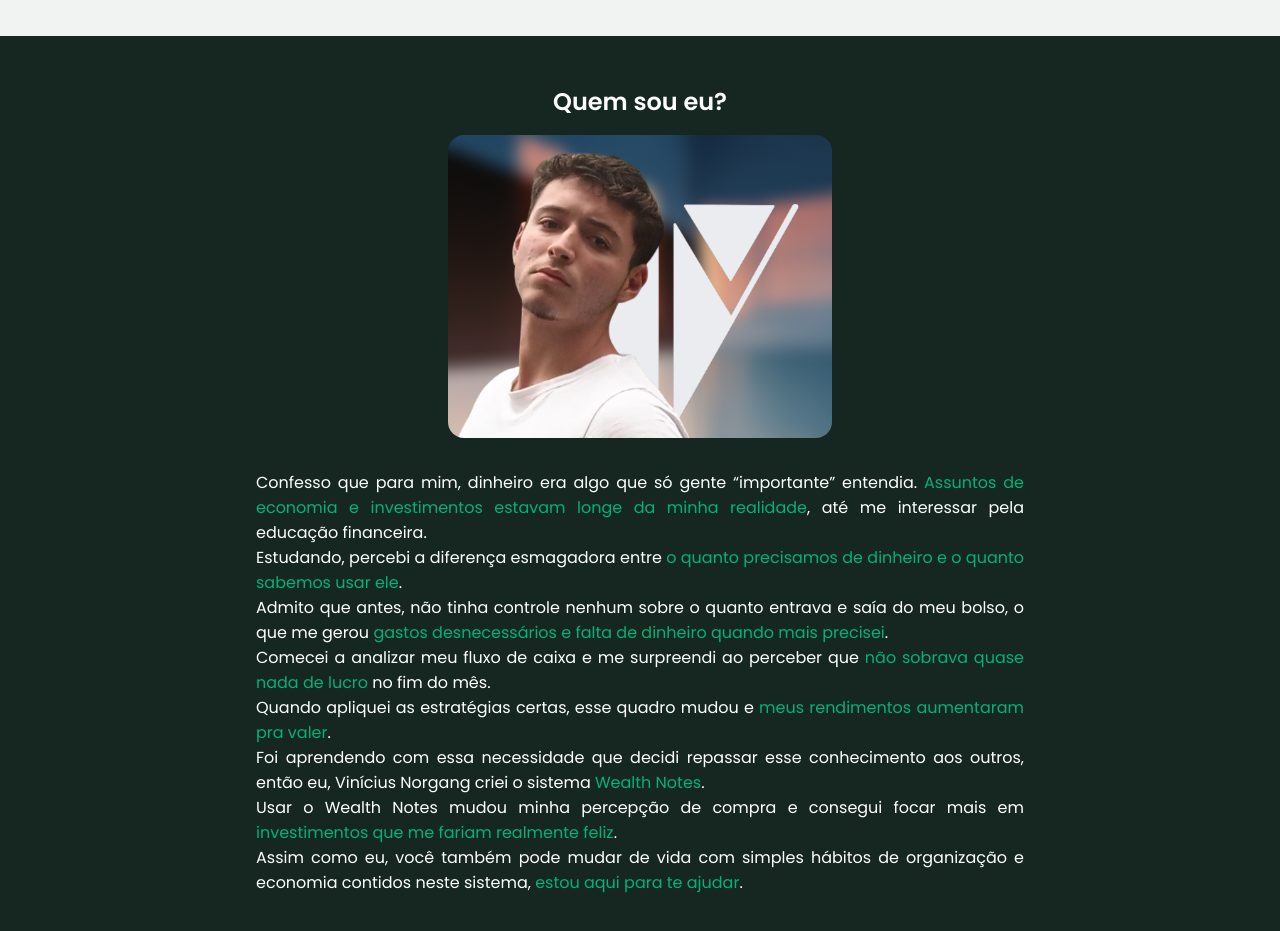
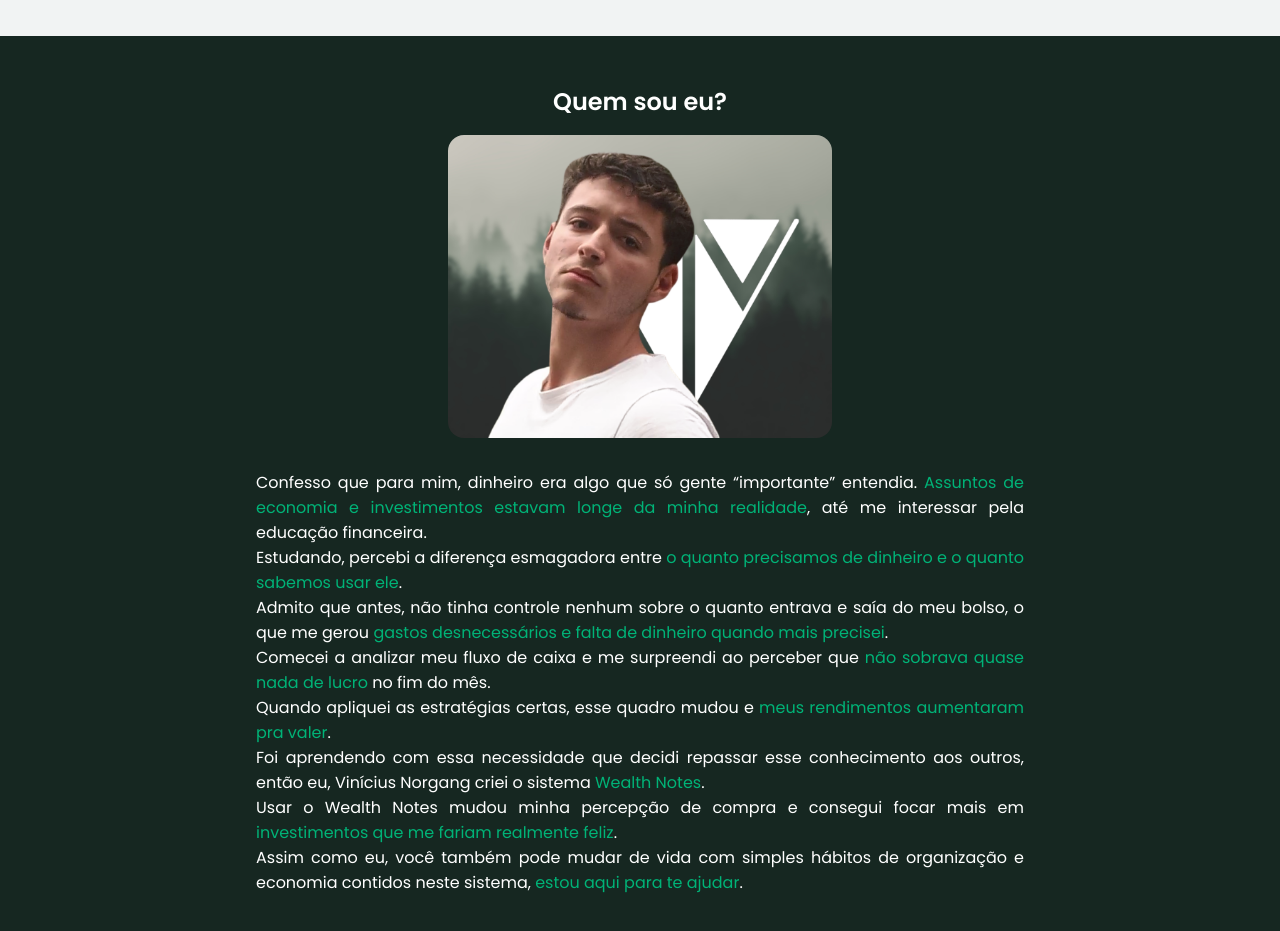
Before and after one commit to Norgales/Wealth-Notes, a plain HTML site: page index.html in a window 1280 px wide. Shown: the part 7380-8311 px from the top of the page. Drawn offline with nearby package versions, Linux system fonts and the light colour scheme.

Commit message:
Update index.html

```diff
--- a/index.html
+++ b/index.html
@@ -223,7 +223,7 @@
             <section>
                 <div class="container grid">
                     <h1>Quem sou eu?</h1>
-                    <img src="assets/img/about-2.png" class="img_quemsou">
+                    <img src="assets/img/about-3.png" class="img_quemsou">
                     <p class="story">Confesso que para mim, dinheiro era algo que só gente “importante” entendia. <span class="green">Assuntos de economia e investimentos estavam longe da minha realidade</span>, até me interessar pela educação financeira.<br>
 
                         Estudando, percebi a diferença esmagadora entre <span class="green">o quanto precisamos de dinheiro e o quanto sabemos usar ele</span>.<br>
```
